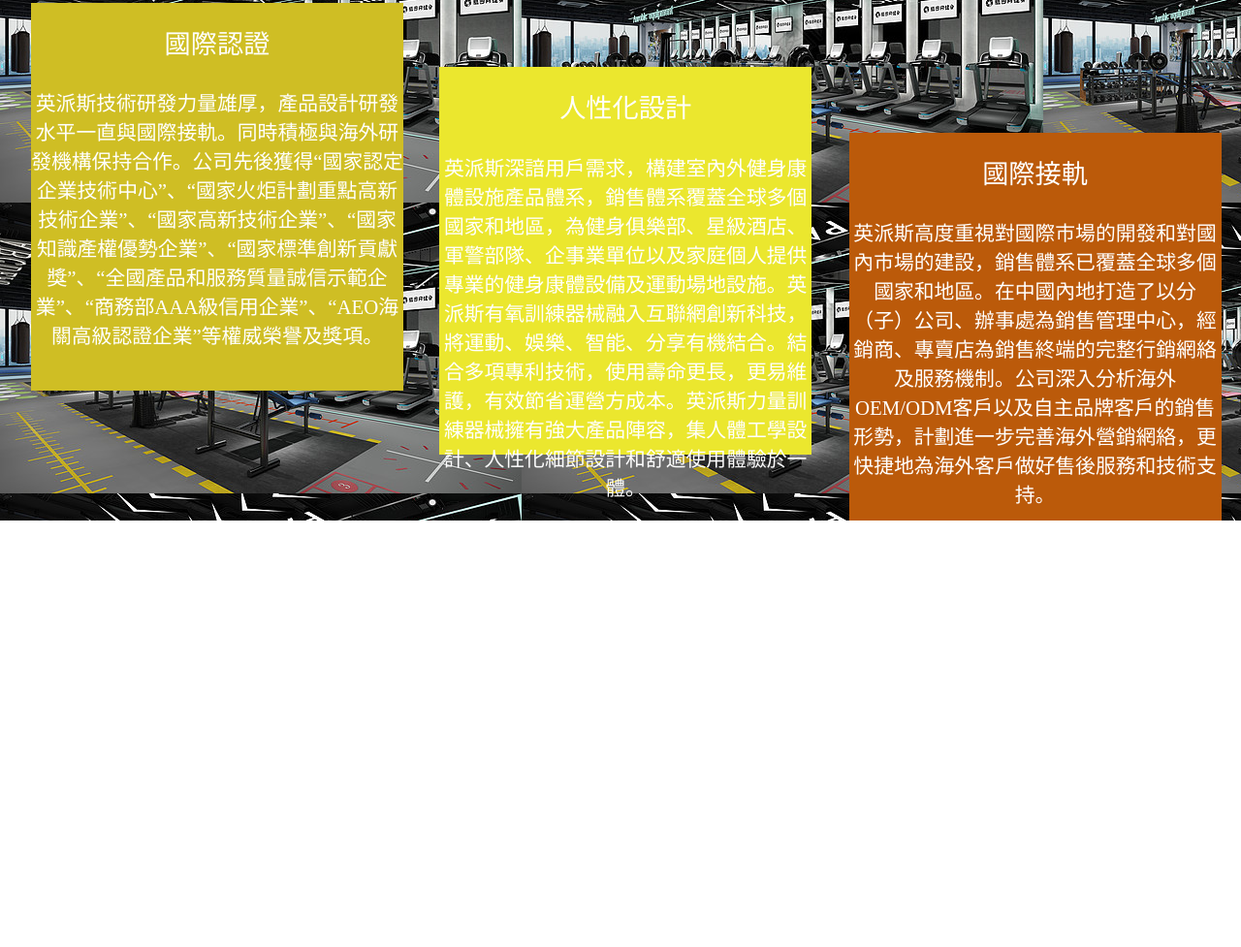
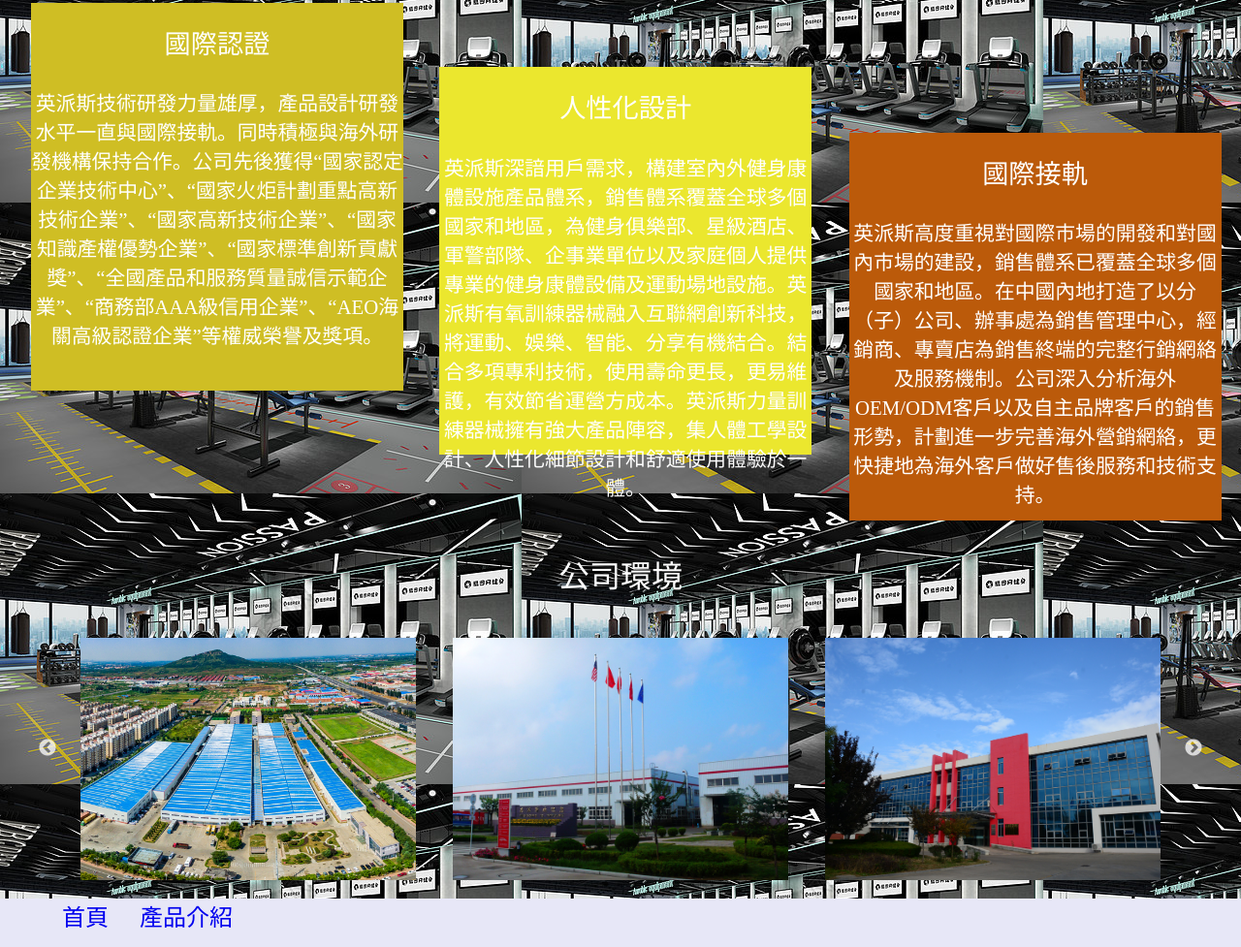
Before and after one commit to van70201/-Topic, a plain HTML site: page p1.html in a window 1280 px wide. Shown: the part 991-1968 px from the top of the page at 97% size. Before the commit the page ends 1528 px from the top, so only its background shows below. Drawn offline with nearby package versions, Linux system fonts and the light colour scheme.

Commit message:
新增資料

```diff
--- a/p1.css
+++ b/p1.css
@@ -98,3 +98,33 @@
     background-color: rgb(187, 90, 10);
     color: white;
 }
+.a10{
+    position: relative;
+    object-fit:cover;
+    margin: 0 auto;
+    width: 90%;
+    height: 250px;
+}
+.slider{
+    position: relative;
+    margin-top: 3%;
+    object-fit:cover;
+}
+.a11{
+    position: relative;
+    text-align: center;
+    color: white;
+    font-size: 200%;
+}
+.a12{
+    position: relative;
+    width: 100%;
+    height: 50%;
+    background-color: rgb(231, 231, 247);
+}
+.a13{
+    position: relative;
+    margin: 0 auto;
+    display: flex;
+    margin-left: 5%;
+}
--- a/p1.html
+++ b/p1.html
@@ -5,6 +5,8 @@
     <meta http-equiv="X-UA-Compatible" content="IE=edge">
     <meta name="viewport" content="width=device-width, initial-scale=1.0">
     <title>Document</title>
+    <link rel="stylesheet" href="https://cdnjs.cloudflare.com/ajax/libs/slick-carousel/1.9.0/slick.css" />
+    <link rel="stylesheet" href="https://cdnjs.cloudflare.com/ajax/libs/slick-carousel/1.9.0/slick-theme.css" />
     <link rel="stylesheet" href="p1.css">
 </head>
 <body class="back">
@@ -42,5 +44,28 @@
             <p class="a5">英派斯高度重視對國際市場的開發和對國內市場的建設，銷售體系已覆蓋全球多個國家和地區。在中國內地打造了以分（子）公司、辦事處為銷售管理中心，經銷商、專賣店為銷售終端的完整行銷網絡及服務機制。公司深入分析海外OEM/ODM客戶以及自主品牌客戶的銷售形勢，計劃進一步完善海外營銷網絡，更快捷地為海外客戶做好售後服務和技術支持。</p>
         </div>
     </div>
+    <div class="a11"><p>公司環境</p></div>
+    <div class ="a10">
+        <div class="slider"><img src="/p1/3.jpg" class="a10"></div>
+        <div class="slider"><img src="/p1/5.jpg" class="a10"></div>
+        <div class="slider"><img src="/p1/6.jpg" class="a10"></div>
+        <div class="slider"><img src="/p1/7.jpg" class="a10"></div>
+    </div>
+    <div>
+        <div class="a12">
+            <div class="a13">
+            <a href="p1.html" class="p">首頁</a>
+            <p>&emsp;&emsp;</p>
+            <a href="p2.html" class="p">產品介紹</a>
+        </div>
+    </div>
+    </div>
+
+
+    <script type="text/javascript" src="//code.jquery.com/jquery-1.11.0.min.js"></script>
+    <script type="text/javascript" src="//code.jquery.com/jquery-migrate-1.2.1.min.js"></script>
+    <script type="text/javascript" src="slick/slick.min.js"></script>
+    <script src="https://cdnjs.cloudflare.com/ajax/libs/slick-carousel/1.9.0/slick.js"></script>
+    <script src="p1.js"></script>
 </body>
 </html>
--- /dev/null
+++ b/p1.js
@@ -0,0 +1,5 @@
+$('.a10').slick({
+    dots:true,
+    slidesToShow:3,
+    slidesToScroll:3,
+});
```
Also changed, not shown: p1/5.jpg (added), p1/6.jpg (added), p1/7.jpg (added).
